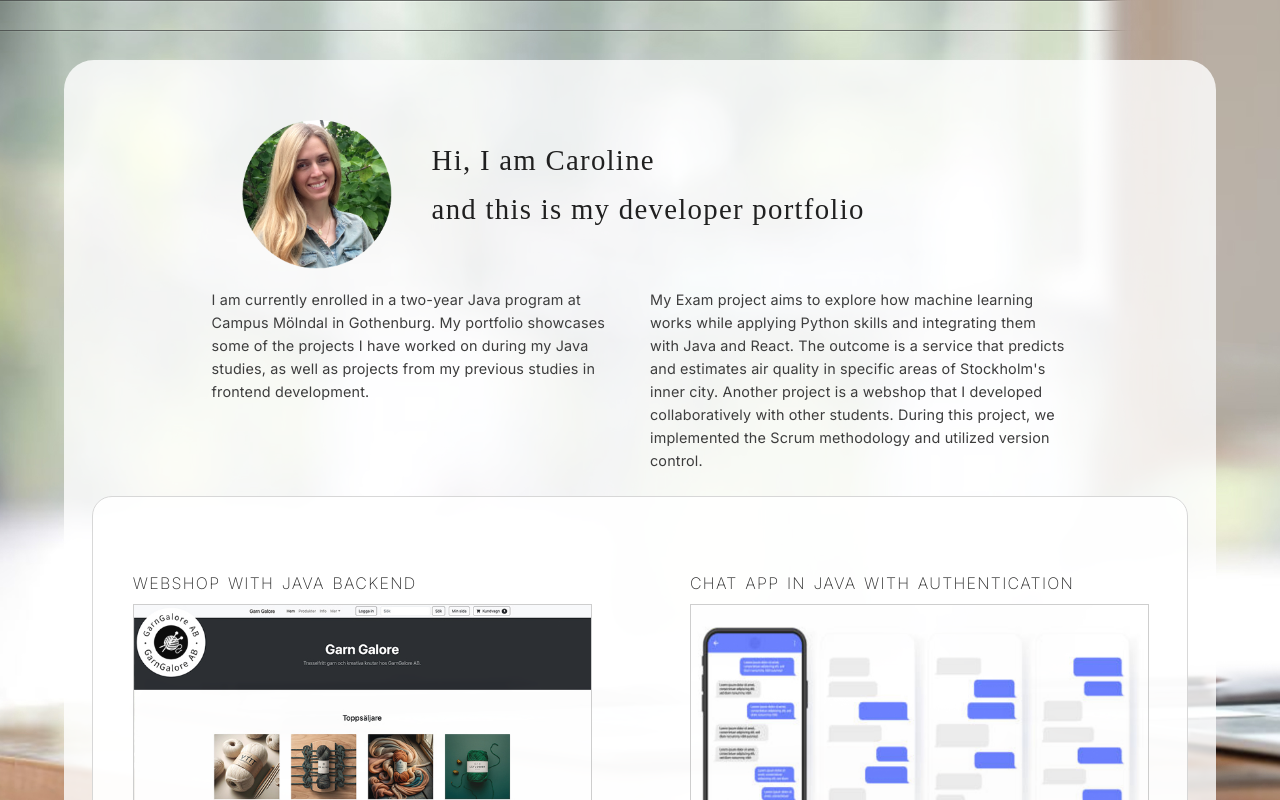
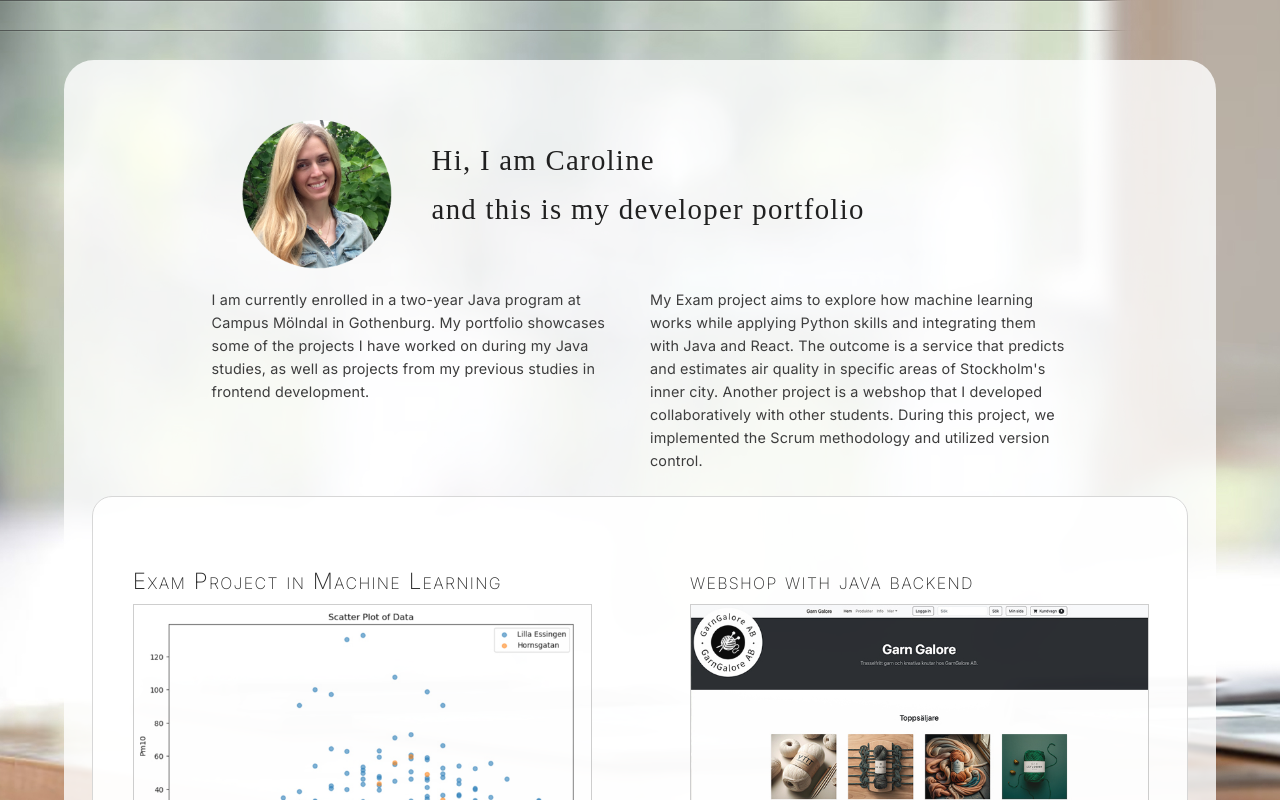
Before and after one commit to bycaroline/React_DeveloperPortfolio, a React (Create React App) app: page / in a window 1280 px wide. Shown: the top 800 px of the page. Built offline with nearby package versions, Linux system fonts and the light colour scheme; a web font is replaced by a local one.

Commit message:
Update ProjectSection.js

```diff
--- a/src/components/ProjectSection.js
+++ b/src/components/ProjectSection.js
@@ -10,11 +10,18 @@ import iconPhotoPortfolio from '../assets/iconPhotoPortfolio.jpg'
 import iconSurfGame from '../assets/iconSurfGame.jpg'
 import iconSurfNotification from '../assets/iconSurfNotification.jpg'
 import iconChatApp from '../assets/iconChatApp.jpg'
+import iconML from '../assets/iconML.jpg'
 
 function ProjectsSection() {
 
     return (
         <section className={styles.wrapperProjects}>
+            <ProjectCards
+                name='Exam Project in Machine Learning'
+                iconImage={iconML}
+                description='This project aims to explore how machine learning works while applying Python skills and integrating them with Java and React.'
+                projectURL='/ExamProject'
+            />
             <ProjectCards
                 name='webshop with java backend'
                 iconImage={iconGarnGalore}
```
